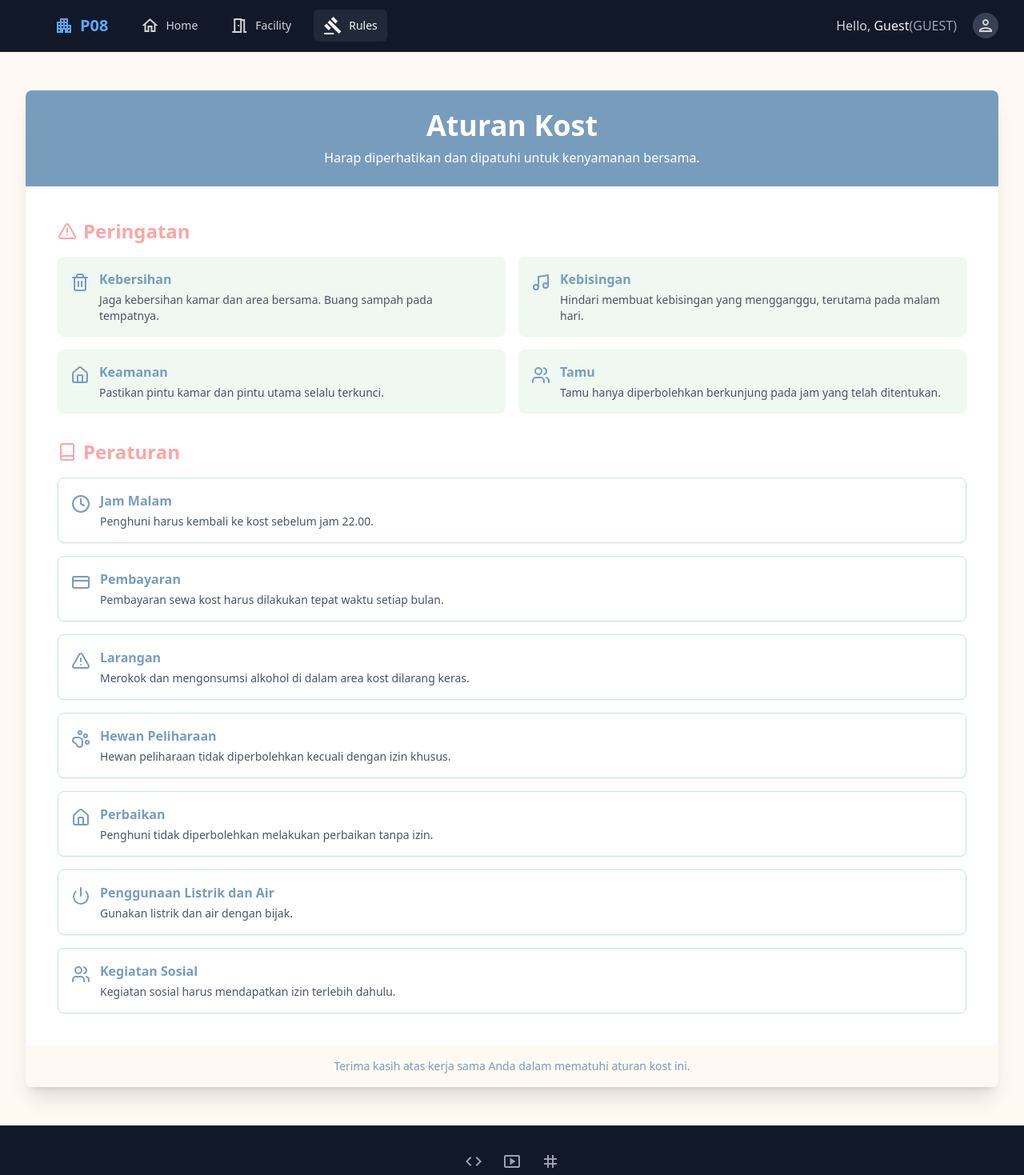
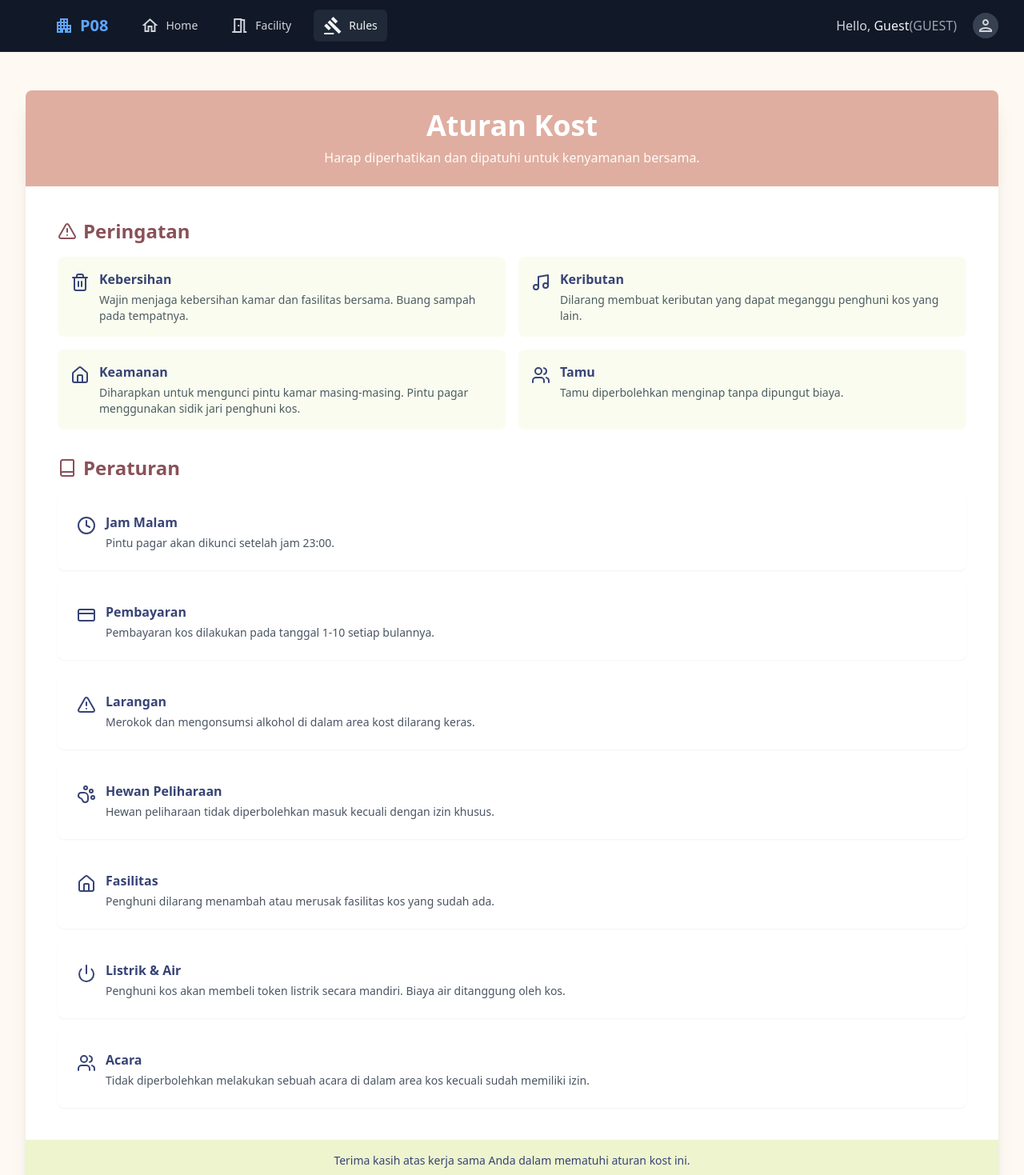
Before and after one commit to athallabf/pweb-fp-P08-2024, a Nuxt app in the folder frontend/: page /rules in a window 1280 px wide. Shown: the top 1469 px of the page at 80% size. Built offline with nearby package versions, Linux system fonts and the light colour scheme.

Commit message:
feat: add rules

```diff
--- a/frontend/pages/rules.vue
+++ b/frontend/pages/rules.vue
@@ -4,17 +4,17 @@
       class="max-w-7xl mx-auto bg-white rounded-lg shadow-xl overflow-hidden"
     >
       <header
-        class="bg-[#789DBC] text-white py-6 px-4 sm:px-6 lg:px-8 text-center"
+        class="bg-[#dfaea1] text-white py-6 px-4 sm:px-6 lg:px-8 text-center"
       >
         <h1 class="text-4xl font-extrabold">Aturan Kost</h1>
-        <p class="mt-2 text-white font-light">
+        <p class="mt-2 text-[#fffcf5]">
           Harap diperhatikan dan dipatuhi untuk kenyamanan bersama.
         </p>
       </header>
 
       <div class="p-6 sm:p-8 lg:p-10 space-y-8">
         <section>
-          <h2 class="text-2xl font-semibold text-red-300 flex items-center">
+          <h2 class="text-2xl font-semibold text-[#895159] flex items-center">
             <AlertTriangle class="mr-2 h-6 w-6" />
             Peringatan
           </h2>
@@ -22,22 +22,22 @@
             <div
               v-for="(item, index) in warnings"
               :key="index"
-              class="bg-[#C9E9D2] bg-opacity-30 p-4 rounded-lg flex items-start"
+              class="bg-[#eef4ce] bg-opacity-30 p-4 rounded-lg flex items-start"
             >
               <component
                 :is="item.icon"
-                class="h-6 w-6 text-[#789DBC] mr-3 mt-1 flex-shrink-0"
+                class="h-6 w-6 text-[#374375] mr-3 mt-1 flex-shrink-0"
               />
               <div>
-                <h3 class="font-bold text-[#789DBC]">{{ item.title }}</h3>
-                <p class="mt-1 text-sm text-gray-600">{{ item.content }}</p>
+                <h3 class="font-bold text-[#374375]">{{ item.title }}</h3>
+                <p class="mt-1 text-sm text-[#4d5c60]">{{ item.content }}</p>
               </div>
             </div>
           </div>
         </section>
 
         <section>
-          <h2 class="text-2xl font-semibold text-red-300 flex items-center">
+          <h2 class="text-2xl font-semibold text-[#895159] flex items-center">
             <Book class="mr-2 h-6 w-6" />
             Peraturan
           </h2>
@@ -45,14 +45,14 @@
             <div
               v-for="(item, index) in rules"
               :key="index"
-              class="bg-white border border-[#C9E9D2] p-4 rounded-lg shadow-sm flex items-start"
+              class="bg-[white border] border-[#374375] p-6 rounded-lg shadow-sm flex items-start"
             >
               <component
                 :is="item.icon"
-                class="h-6 w-6 text-[#789DBC] mr-3 mt-1 flex-shrink-0"
+                class="h-6 w-6 text-[#374375] mr-3 mt-1 flex-shrink-0"
               />
               <div>
-                <h3 class="font-bold text-[#789DBC]">{{ item.title }}</h3>
+                <h3 class="font-bold text-[#374375]">{{ item.title }}</h3>
                 <p class="mt-1 text-sm text-gray-600">{{ item.content }}</p>
               </div>
             </div>
@@ -61,7 +61,7 @@
       </div>
 
       <footer
-        class="bg-[#FEF9F2] text-center py-4 text-sm text-[#789DBC] font-light"
+        class="bg-[#eef4ce] text-center py-4 text-sm text-[#374375] font-light"
       >
         Terima kasih atas kerja sama Anda dalam mematuhi aturan kost ini.
       </footer>
@@ -88,24 +88,24 @@ const warnings = [
     icon: Trash2,
     title: "Kebersihan",
     content:
-      "Jaga kebersihan kamar dan area bersama. Buang sampah pada tempatnya.",
+      "Wajin menjaga kebersihan kamar dan fasilitas bersama. Buang sampah pada tempatnya.",
   },
   {
     icon: Music,
-    title: "Kebisingan",
+    title: "Keributan",
     content:
-      "Hindari membuat kebisingan yang mengganggu, terutama pada malam hari.",
+      "Dilarang membuat keributan yang dapat meganggu penghuni kos yang lain.",
   },
   {
     icon: Home,
     title: "Keamanan",
-    content: "Pastikan pintu kamar dan pintu utama selalu terkunci.",
+    content: "Diharapkan untuk mengunci pintu kamar masing-masing. Pintu pagar menggunakan sidik jari penghuni kos.",
   },
   {
     icon: Users,
     title: "Tamu",
     content:
-      "Tamu hanya diperbolehkan berkunjung pada jam yang telah ditentukan.",
+      "Tamu diperbolehkan menginap tanpa dipungut biaya. ",
   },
 ];
 
@@ -113,12 +113,12 @@ const rules = [
   {
     icon: Clock,
     title: "Jam Malam",
-    content: "Penghuni harus kembali ke kost sebelum jam 22.00.",
+    content: "Pintu pagar akan dikunci setelah jam 23:00.",
   },
   {
     icon: CreditCard,
     title: "Pembayaran",
-    content: "Pembayaran sewa kost harus dilakukan tepat waktu setiap bulan.",
+    content: "Pembayaran kos dilakukan pada tanggal 1-10 setiap bulannya.",
   },
   {
     icon: AlertTriangle,
@@ -129,22 +129,22 @@ const rules = [
   {
     icon: PawPrint,
     title: "Hewan Peliharaan",
-    content: "Hewan peliharaan tidak diperbolehkan kecuali dengan izin khusus.",
+    content: "Hewan peliharaan tidak diperbolehkan masuk kecuali dengan izin khusus.",
   },
   {
     icon: Home,
-    title: "Perbaikan",
-    content: "Penghuni tidak diperbolehkan melakukan perbaikan tanpa izin.",
+    title: "Fasilitas",
+    content: "Penghuni dilarang menambah atau merusak fasilitas kos yang sudah ada.",
   },
   {
     icon: Power,
-    title: "Penggunaan Listrik dan Air",
-    content: "Gunakan listrik dan air dengan bijak.",
+    title: "Listrik & Air",
+    content: "Penghuni kos akan membeli token listrik secara mandiri. Biaya air ditanggung oleh kos.",
   },
   {
     icon: Users,
-    title: "Kegiatan Sosial",
-    content: "Kegiatan sosial harus mendapatkan izin terlebih dahulu.",
+    title: "Acara",
+    content: "Tidak diperbolehkan melakukan sebuah acara di dalam area kos kecuali sudah memiliki izin.",
   },
 ];
 </script>
```
